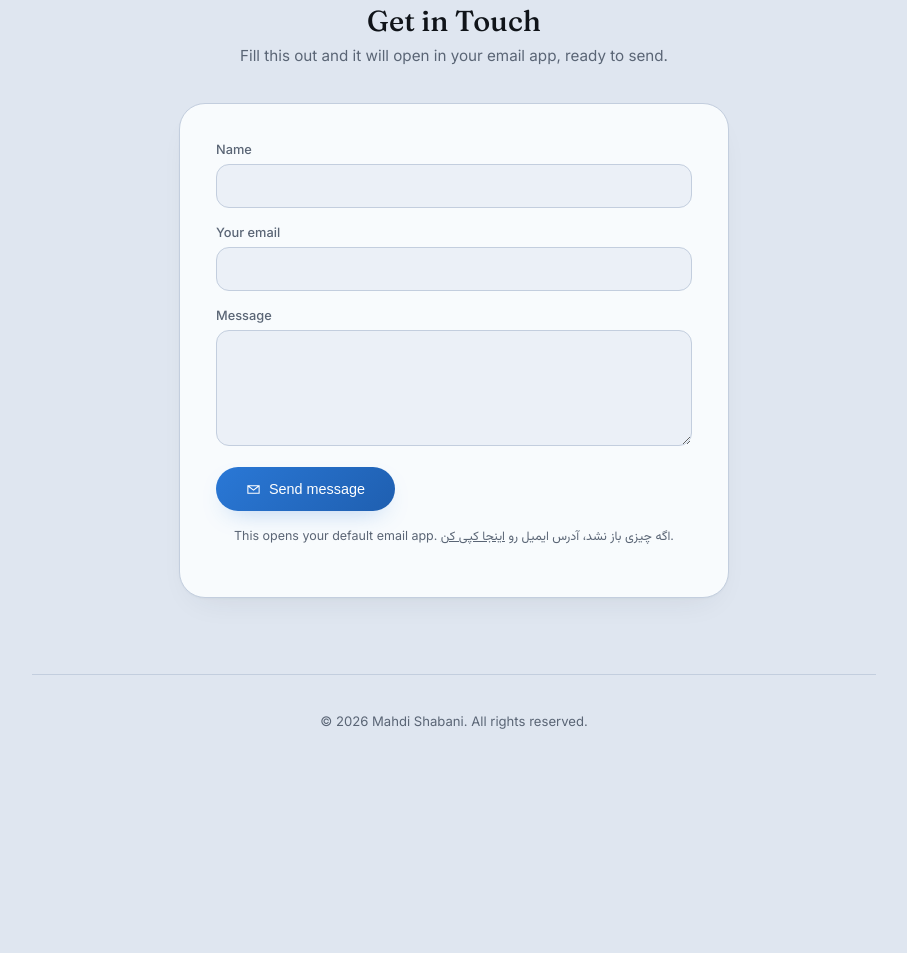
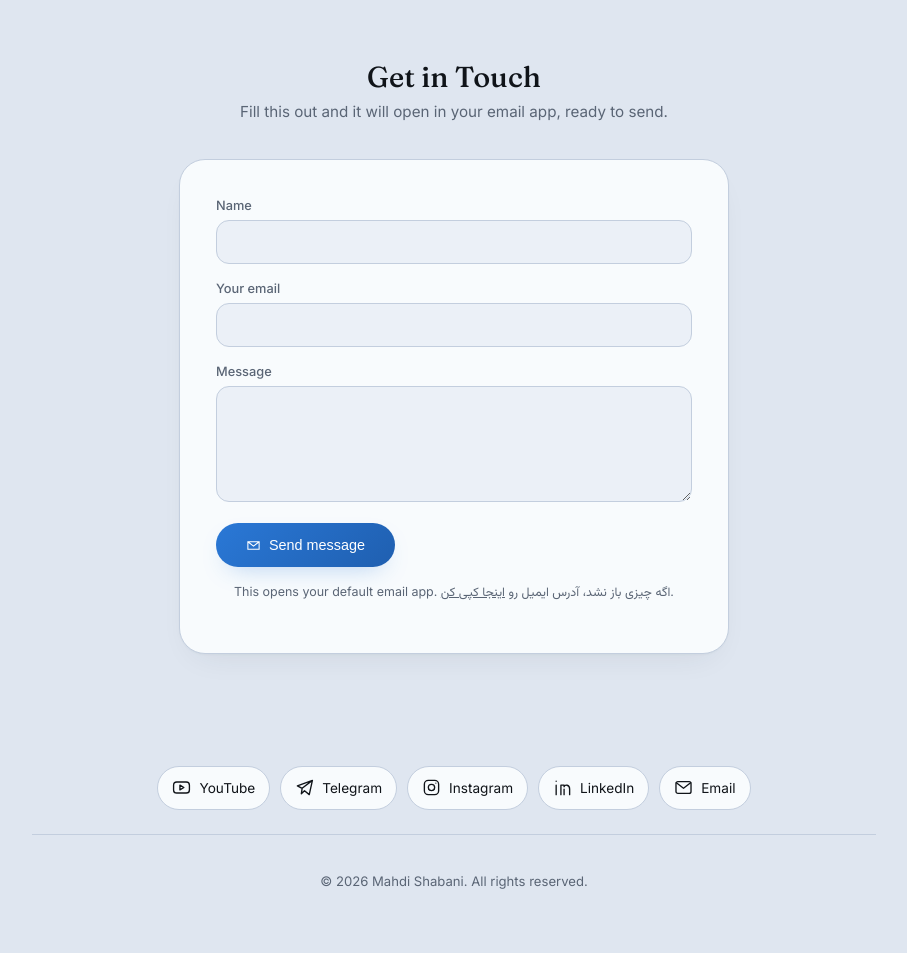
Before and after one commit to mahdishabani222/mahdishabani222.github.io, a plain HTML site: page index.html in a window 1280 px wide. Shown: the part 989-1942 px from the top of the page, without its empty margins (186-1093 px from the left). Before the commit the page ends 1782 px from the top, so only its background shows below. Drawn offline with Linux system fonts and the light colour scheme.

Commit message:
Add social media and contact links across public pages

```diff
--- a/index.html
+++ b/index.html
@@ -916,5 +916,6 @@ document.addEventListener('DOMContentLoaded', () => {
   els.forEach(el => io.observe(el));
 });
 </script>
+<script src="social-links.js" defer></script>
 </body>
 </html>
--- /dev/null
+++ b/social-links.js
@@ -0,0 +1,121 @@
+(function () {
+  'use strict';
+
+  const networks = [
+    {
+      key: 'youtube',
+      url: 'https://www.youtube.com/@mahdishabaniAI',
+      en: 'YouTube',
+      fa: 'یوتیوب',
+      icon: '<rect x="2" y="5" width="20" height="14" rx="4"/><path d="m10 9 5 3-5 3Z"/>'
+    },
+    {
+      key: 'telegram',
+      url: 'https://t.me/mahdii_shabanii',
+      en: 'Telegram',
+      fa: 'تلگرام',
+      icon: '<path d="m22 3-4 18-6-5-4 4 1-7L22 3ZM9 13l9-7M3 10l19-7-13 10-6-3Z"/>'
+    },
+    {
+      key: 'instagram',
+      url: 'https://www.instagram.com/l_am_mahdi874/',
+      en: 'Instagram',
+      fa: 'اینستاگرام',
+      icon: '<rect x="3" y="3" width="18" height="18" rx="5"/><circle cx="12" cy="12" r="4"/><circle cx="17.5" cy="6.5" r=".7" fill="currentColor" stroke="none"/>'
+    },
+    {
+      key: 'linkedin',
+      url: 'https://www.linkedin.com/in/mahdi-shabani1/',
+      en: 'LinkedIn',
+      fa: 'لینکدین',
+      icon: '<path d="M4 9v12M4 4v.1M10 21V9h4v2c1-3 7-3 7 3v7M14 21v-7"/>'
+    },
+    {
+      key: 'email',
+      url: 'mailto:mshabani544@gmail.com',
+      en: 'Email',
+      fa: 'ایمیل',
+      icon: '<rect x="2.5" y="4.5" width="19" height="15" rx="2.5"/><path d="m3 6 9 7 9-7"/>'
+    }
+  ];
+
+  function createLink(network, showLabel) {
+    const link = document.createElement('a');
+    link.href = network.url;
+    link.dataset.social = network.key;
+    link.className = showLabel ? 'social-link' : 'icon-link';
+    if (network.key !== 'email') {
+      link.target = '_blank';
+      link.rel = 'noopener noreferrer';
+    }
+    link.innerHTML = '<svg viewBox="0 0 24 24" fill="none" stroke="currentColor" stroke-width="1.7" stroke-linecap="round" stroke-linejoin="round" aria-hidden="true">' + network.icon + '</svg>';
+    if (showLabel) link.appendChild(document.createElement('span'));
+    return link;
+  }
+
+  function updateLabels() {
+    const language = document.documentElement.lang === 'fa' ? 'fa' : 'en';
+    document.querySelectorAll('[data-social]').forEach(link => {
+      const network = networks.find(item => item.key === link.dataset.social);
+      if (!network) return;
+      link.setAttribute('aria-label', network[language]);
+      link.title = network[language];
+      const label = link.querySelector('span');
+      if (label) label.textContent = network[language];
+    });
+    const navigation = document.getElementById('social-links');
+    if (navigation) navigation.setAttribute('aria-label', language === 'fa' ? 'راه‌های ارتباط با مهدی شعبانی' : 'Connect with Mahdi Shabani');
+  }
+
+  function initialize() {
+    if (document.getElementById('social-links')) return;
+    const style = document.createElement('style');
+    style.textContent = `
+      .profile-box .icon-row{flex-wrap:wrap;justify-content:center}
+      .profile-box .icon-link{flex-shrink:0}
+      .social-links{display:flex;flex-wrap:wrap;justify-content:center;gap:10px;margin:36px auto 0}
+      .social-link{display:inline-flex;align-items:center;justify-content:center;gap:8px;min-height:44px;padding:8px 14px;border:1px solid var(--hairline,#c3cede);border-radius:24px;color:var(--ink,#101419);background:var(--surface,#f8fbfd);text-decoration:none;font:inherit;font-size:.85rem;transition:background .2s,border-color .2s}
+      .social-link svg{width:19px;height:19px;flex-shrink:0}
+      .social-link:hover{background:var(--accent-tint,#dfebf8);border-color:var(--accent,#2a78d6)}
+      .social-link:focus-visible,.profile-box .icon-link:focus-visible{outline:2px solid var(--accent,#2a78d6);outline-offset:4px}
+      .social-links+.site-footer{margin-top:24px}
+    `;
+    document.head.appendChild(style);
+
+    const profileRow = document.querySelector('.profile-box .icon-row');
+    if (profileRow) {
+      const additions = document.createDocumentFragment();
+      networks.forEach(network => {
+        const existing = document.getElementById('profile-' + network.key);
+        if (existing) {
+          existing.href = network.url;
+          existing.dataset.social = network.key;
+          if (network.key !== 'email') {
+            existing.target = '_blank';
+            existing.rel = 'noopener noreferrer';
+          }
+        } else {
+          const link = createLink(network, false);
+          link.id = 'profile-' + network.key;
+          additions.appendChild(link);
+        }
+      });
+      profileRow.prepend(additions);
+    }
+
+    const footer = document.querySelector('.site-footer');
+    if (footer) {
+      const navigation = document.createElement('nav');
+      navigation.id = 'social-links';
+      navigation.className = 'social-links';
+      networks.forEach(network => navigation.appendChild(createLink(network, true)));
+      footer.before(navigation);
+    }
+    updateLabels();
+    const observer = new MutationObserver(updateLabels);
+    observer.observe(document.documentElement, { attributes: true, attributeFilter: ['lang'] });
+  }
+
+  if (document.readyState === 'loading') document.addEventListener('DOMContentLoaded', initialize);
+  else initialize();
+})();
```
Also changed, not shown: idea.html (+1 -0 lines), ideas.html (+1 -0 lines), projects.html (+1 -0 lines), research.html (+1 -0 lines).
